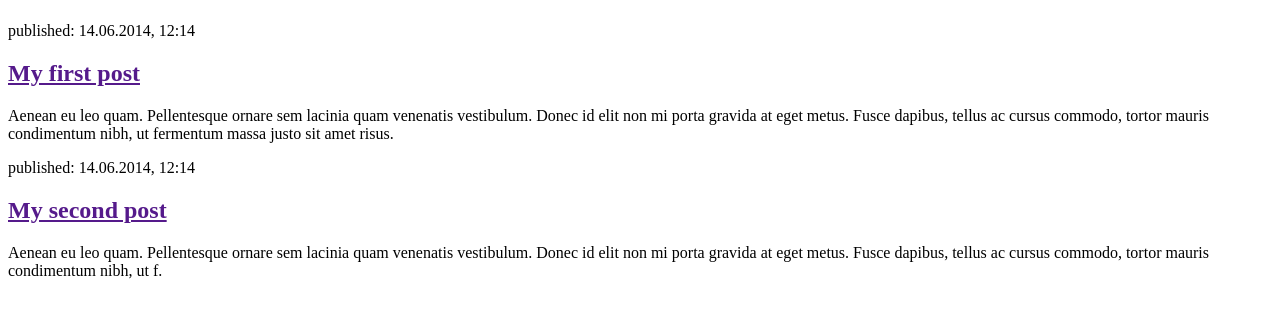
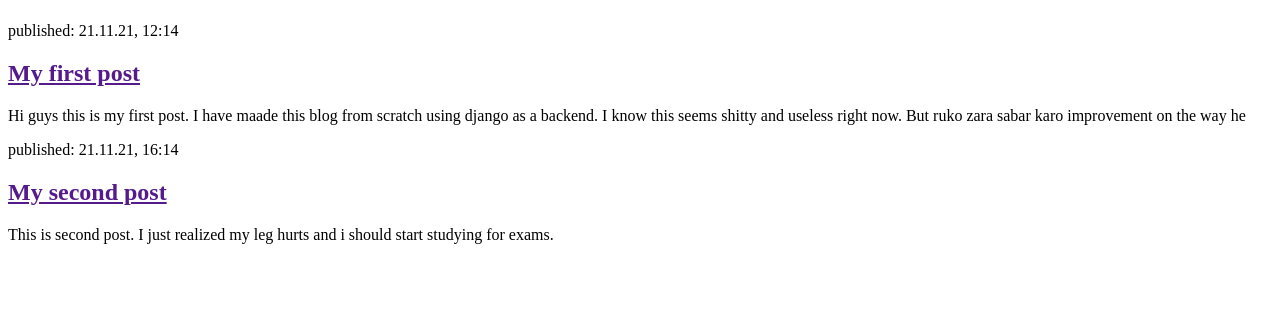
Before and after one commit to Ajay70452/django-blog, a Django app: page / in a window 1280 px wide. Shown: the part 58-376 px from the top of the page. Run offline with Django 3.2, Linux system fonts and the light colour scheme.

Commit message:
Edited contents

```diff
--- a/blog/homie/templates/homie/post_list.html
+++ b/blog/homie/templates/homie/post_list.html
@@ -9,15 +9,16 @@
         </header>
 
         <article>
-            <time>published: 14.06.2014, 12:14</time>
+            <time>published: 21.11.21, 12:14</time>
             <h2><a href="">My first post</a></h2>
-            <p>Aenean eu leo quam. Pellentesque ornare sem lacinia quam venenatis vestibulum. Donec id elit non mi porta gravida at eget metus. Fusce dapibus, tellus ac cursus commodo, tortor mauris condimentum nibh, ut fermentum massa justo sit amet risus.</p>
+            <p>Hi guys this is my first post. I have maade this blog from scratch using django as a backend.
+            I know this seems shitty and useless right now. But ruko zara sabar karo improvement on the way he</p>
         </article>
 
         <article>
-            <time>published: 14.06.2014, 12:14</time>
+            <time>published: 21.11.21, 16:14</time>
             <h2><a href="">My second post</a></h2>
-            <p>Aenean eu leo quam. Pellentesque ornare sem lacinia quam venenatis vestibulum. Donec id elit non mi porta gravida at eget metus. Fusce dapibus, tellus ac cursus commodo, tortor mauris condimentum nibh, ut f.</p>
+            <p>This is second post. I just realized my leg hurts and i should start studying for exams.</p>
         </article>
     </body>
 </html>
```
